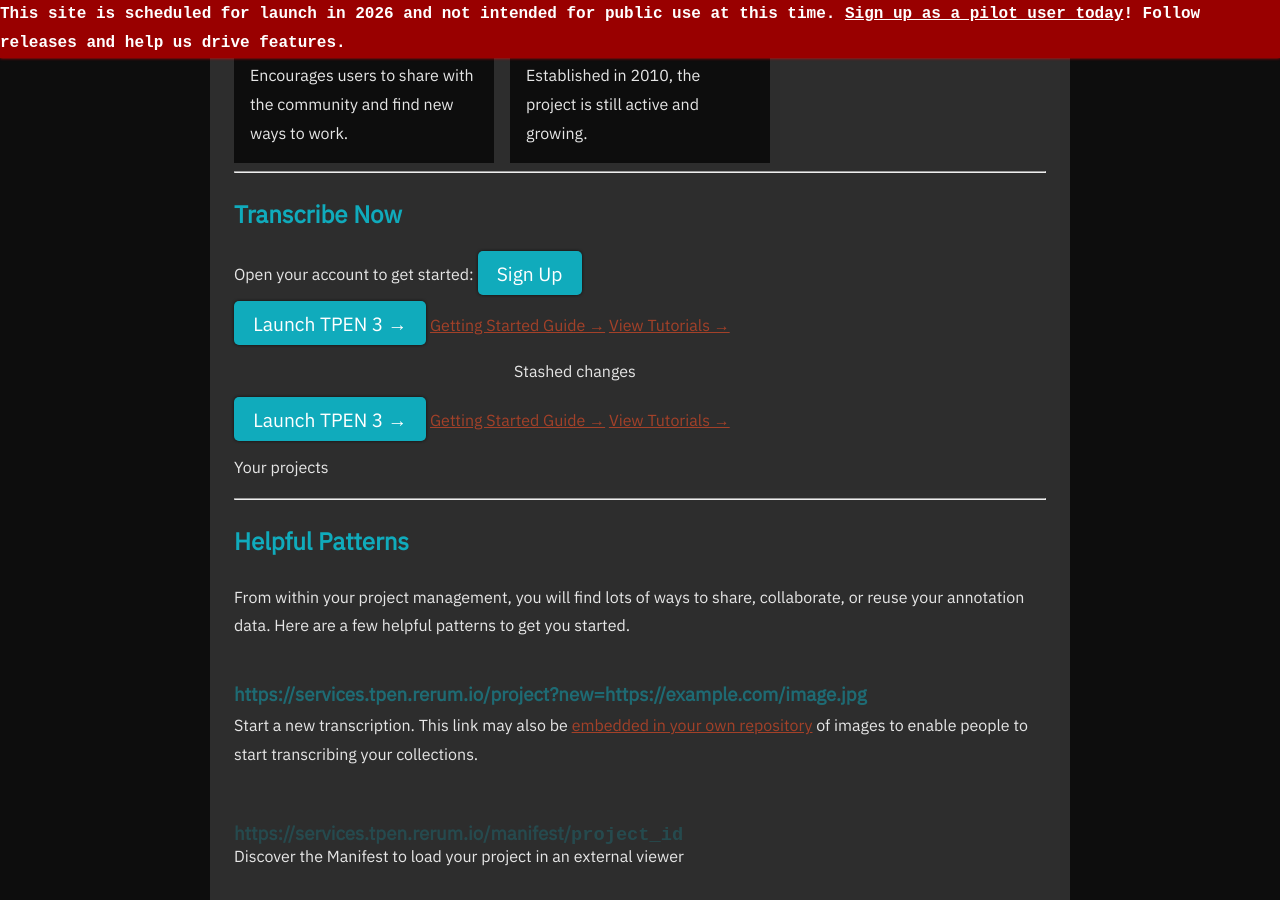
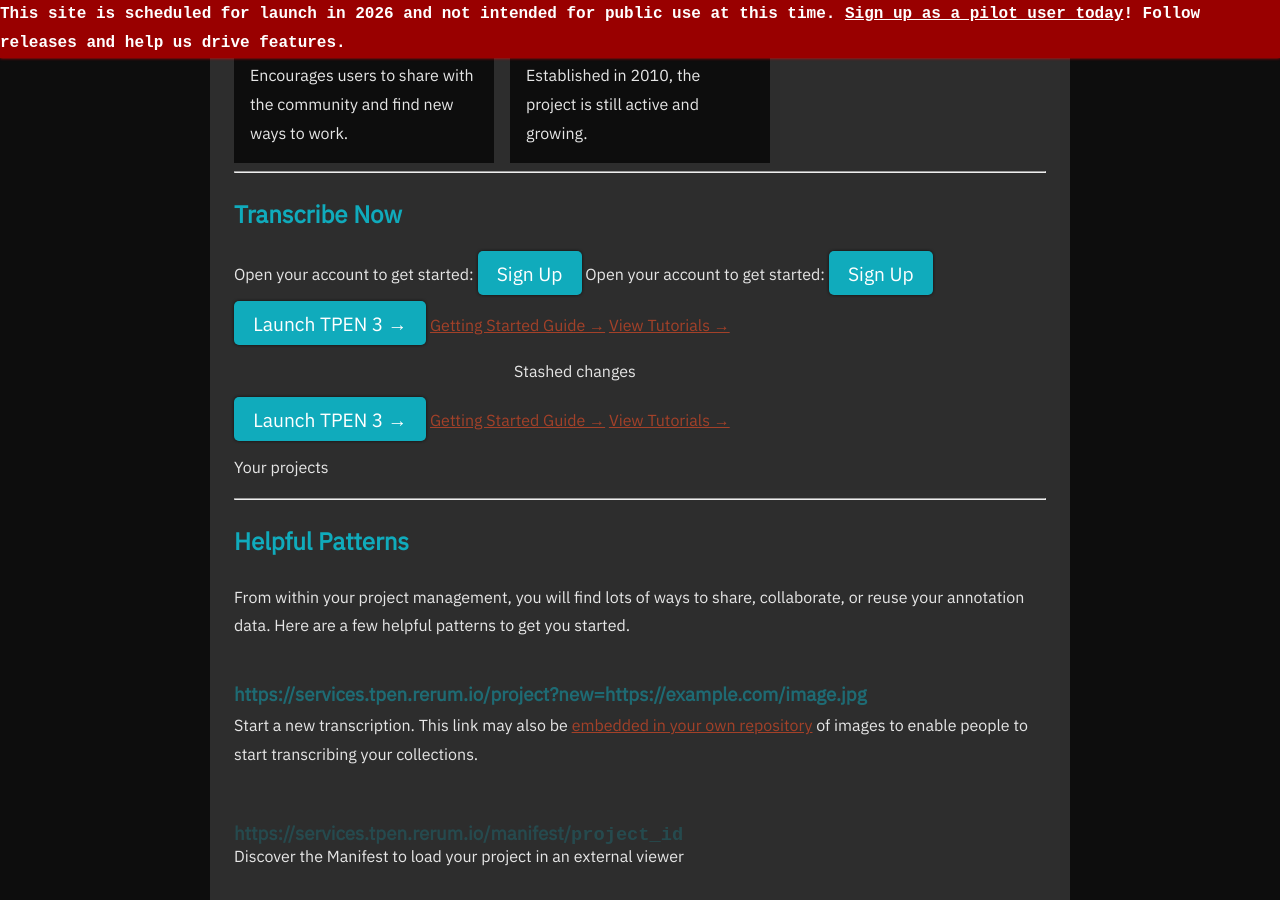
Before and after one commit to CenterForDigitalHumanities/TPEN3, a Jekyll site: the page built from pages/index.md, in a window 1280 px wide and 900 px high, scrolled down 1158 px. Built offline with Jekyll 4.4.1, drawn with Linux system fonts in a browser that asks for light colours.

```diff
--- a/pages/index.md
+++ b/pages/index.md
@@ -83,6 +83,7 @@
 
 {: .unauthenticated}
 Open your account to get started: [Sign Up](./login?returnTo={{site.url}}/getting-started){: .button role="button"}
+Open your account to get started: [Sign Up](./login?returnTo={{site.url}}/getting-started){: .button role="button"}
 
 {: .authenticated.hidden}
 Welcome back! Ready to continue your work?
```
